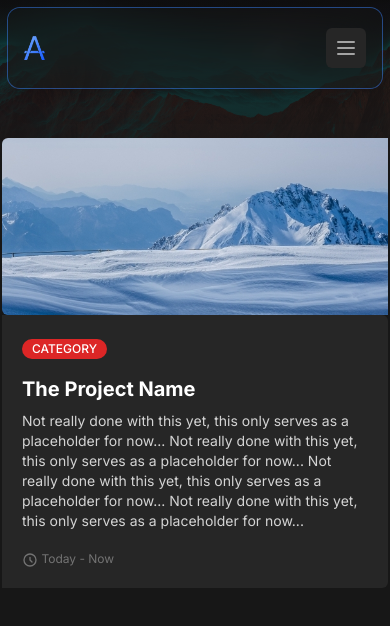
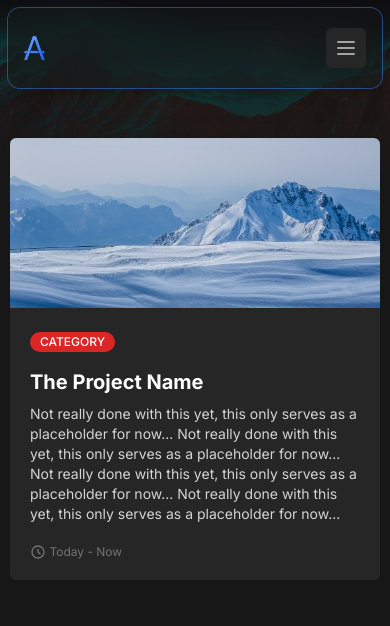
Before and after one commit to 8char/portfolio, a SvelteKit app: page /projects in a window 390 px wide. Shown: the top 626 px of the page. Built offline with nearby package versions, Linux system fonts and the light colour scheme.

Commit message:
fix: rounding responsivity

```diff
--- a/src/routes/projects/+page.svelte
+++ b/src/routes/projects/+page.svelte
@@ -2,15 +2,16 @@
 	import ProjectImage from '$lib/assets/projects/demo-post.jpg';
 </script>
 
+<div class="mx-2">
 	<div class="md:max-w-5xl md:mx-auto py-8 space-y-10">
 		<div
 			class="flex flex-col rounded-md border-transparent border-2 hover:border-primary-300 transition duration-200 md:flex-row"
 		>
 			<div class="md:w-1/2">
-			<img class="w-full h-full rounded-l-md" src={ProjectImage} alt="Project" />
+				<img class="w-full h-full md:rounded-l-md max-md:rounded-t-md" src={ProjectImage} alt="Project" />
 			</div>
 
-		<div class="md:w-1/2 bg-gray-800 p-5 rounded-r-md">
+			<div class="md:w-1/2 bg-gray-800 p-5 md:rounded-r-md max-md:rounded-b-md">
 				<div class="mb-4 space-x-2">
 					<span
 						class="inline-flex items-center px-2.5 py-0.5 rounded-full text-xs font-medium bg-red-600 text-white"
@@ -50,3 +51,4 @@
 			</div>
 		</div>
 	</div>
+</div>
```
Lines whose indentation alone changed are shown as unchanged.
